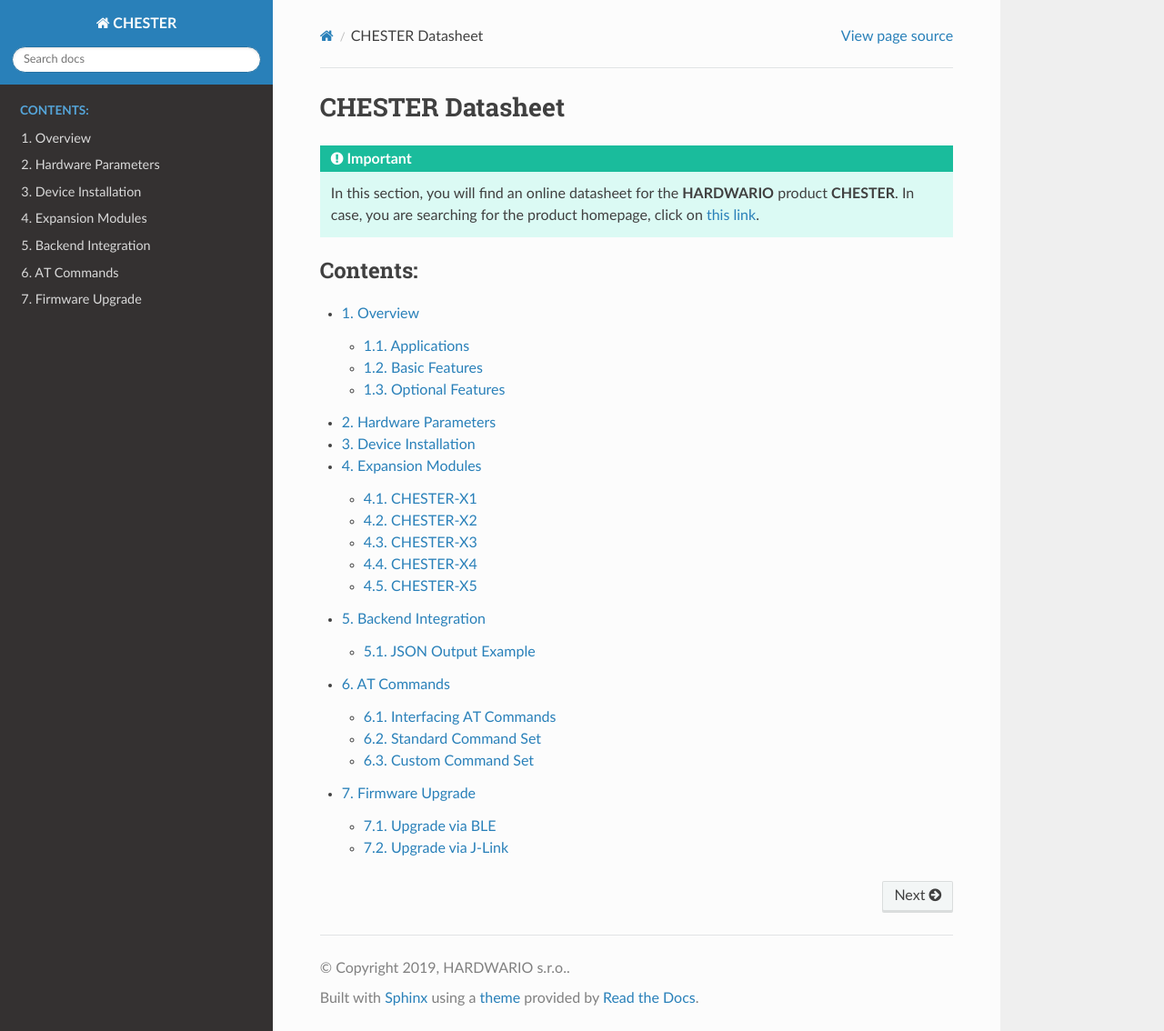
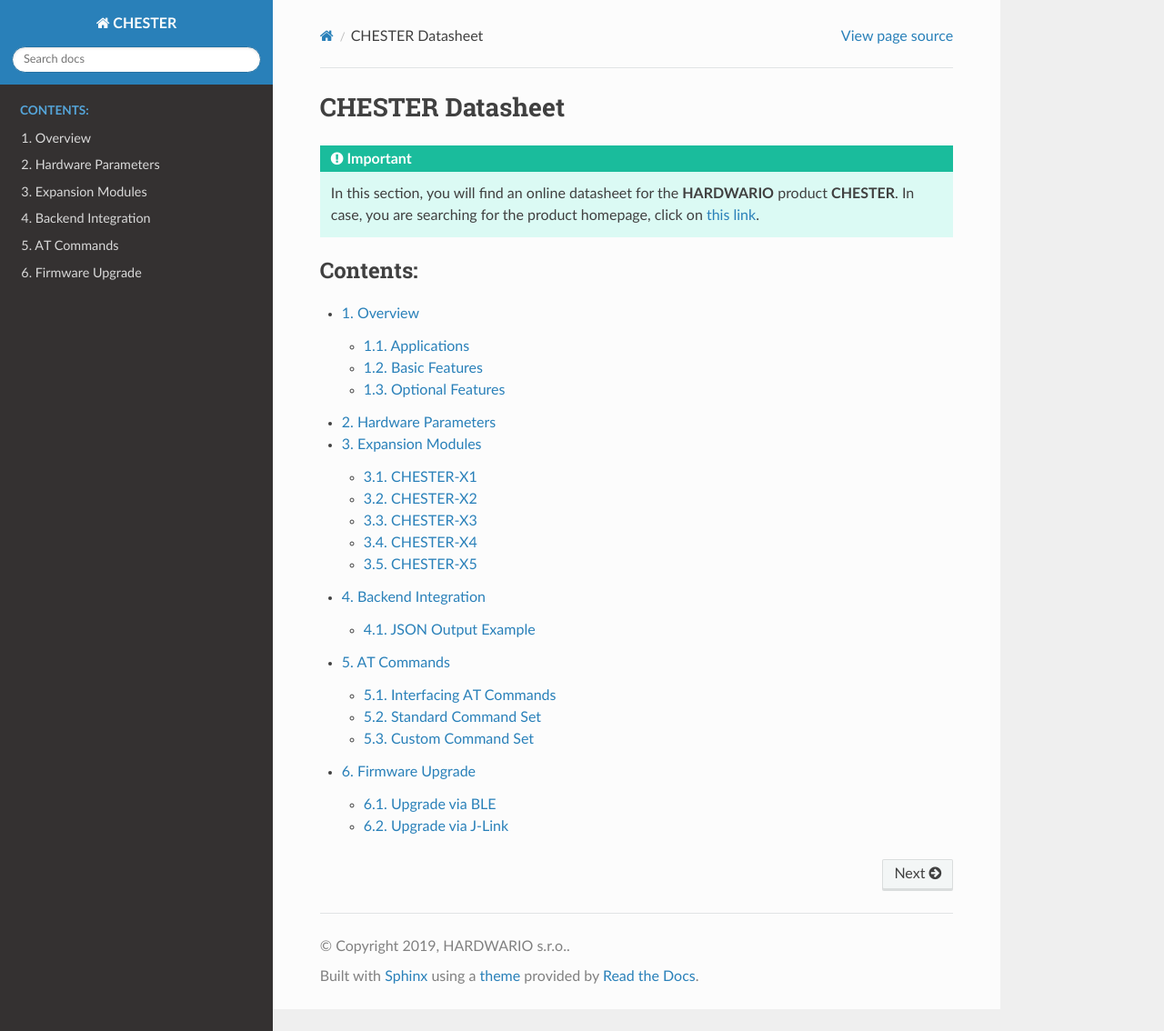
Before and after one commit to hardwario/doc-chester-g1, a Sphinx documentation site: the page built from source/index.rst, in a window 1280 px wide and 1134 px high. Shown: the whole window at 91% size. Built offline with Sphinx 7.4.7 and the Read the Docs theme 2.0.0, drawn with Linux system fonts in a browser that asks for light colours; some of the changed lines change nothing that is shown.

Commit message:
Comment out installation

```diff
--- a/source/commands.rst
+++ b/source/commands.rst
@@ -250,6 +250,7 @@
                $BLUETOOTH: "CLIENTS",1
                OK
 
+
 AT$NETWORK - Get full network data
 ==================================
 
--- a/source/index.rst
+++ b/source/index.rst
@@ -13,8 +13,10 @@
 
    overview
    parameters
-   installation
    expansion
    backend
    commands
    upgrade
+
+..
+   TODO return back installation
```
